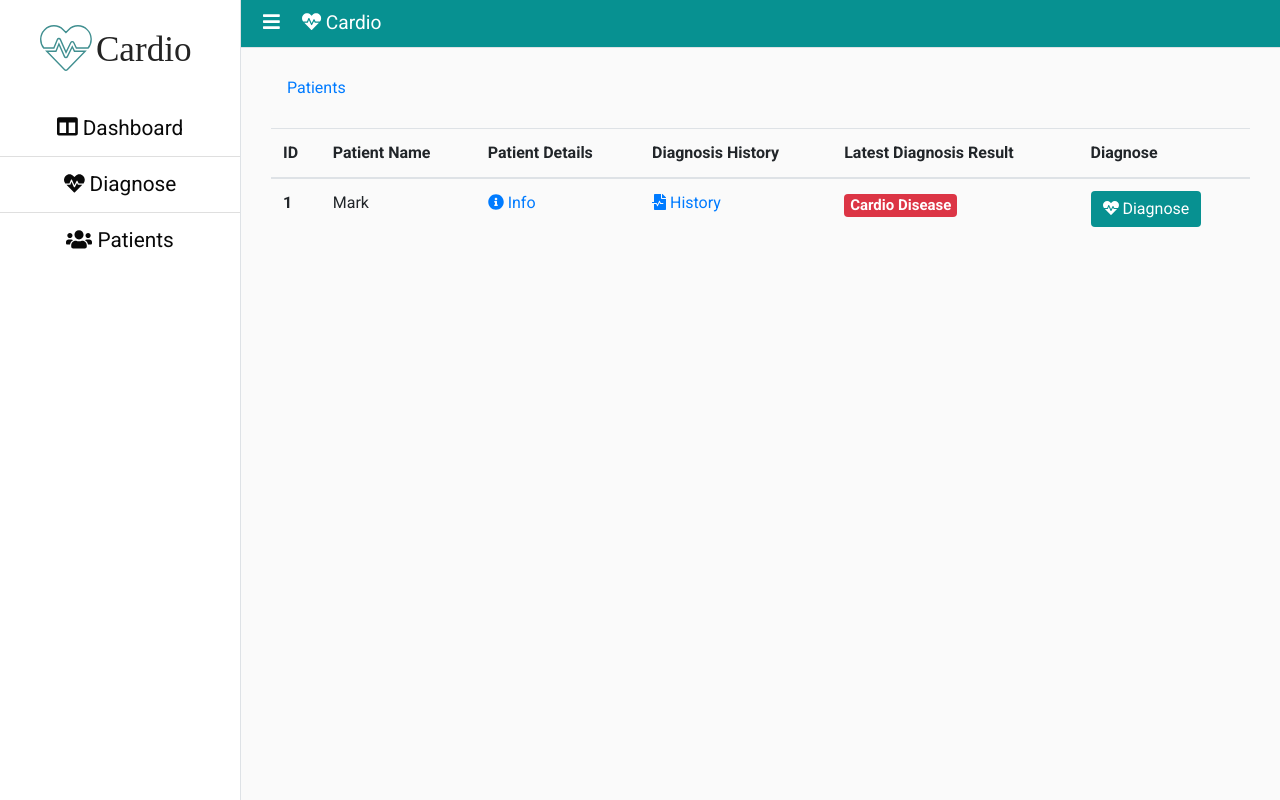
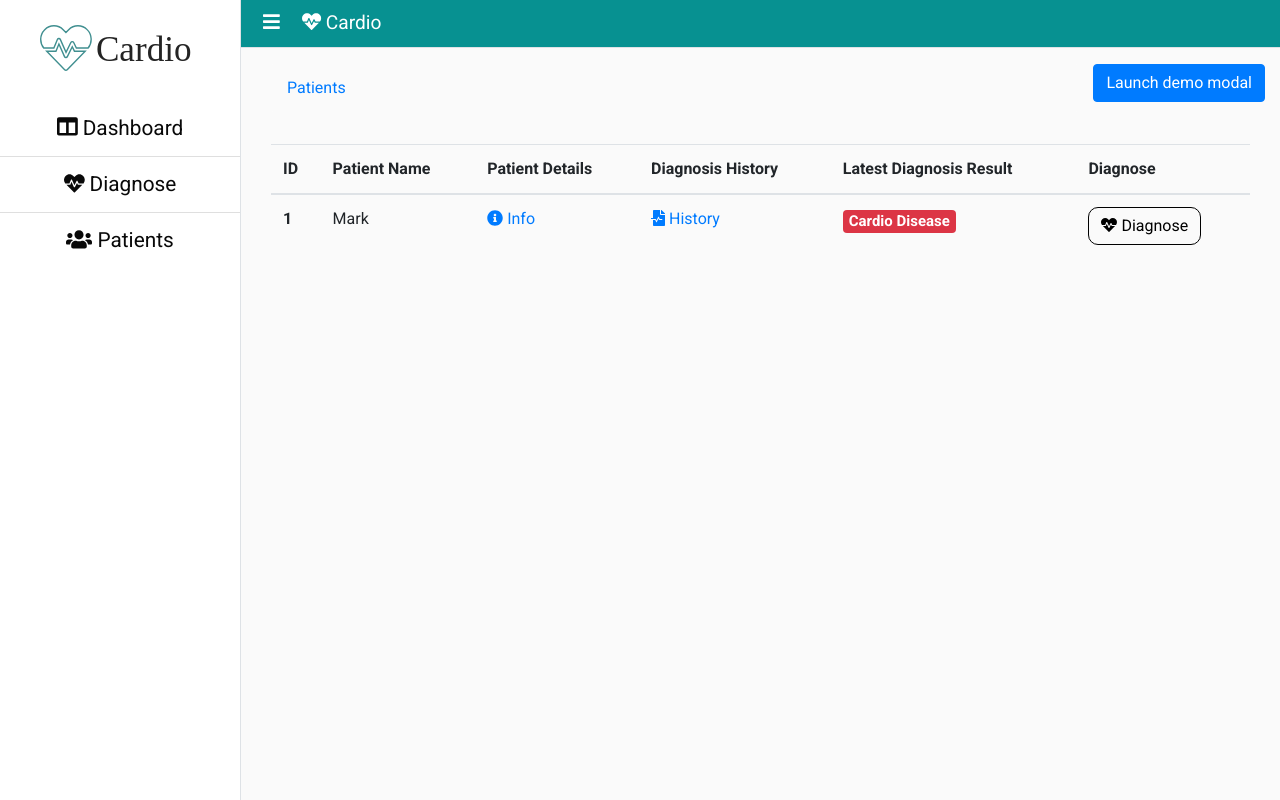
Before and after one commit to rafkol98/CVD-web, a Flask app: page /patients in a window 1280 px wide. Run offline with Flask 2, Linux system fonts and the light colour scheme; parts of the project's set-up code (start-up, migrations or seed data) failed here and were passed over; some libraries are stand-ins or nearby versions.

Commit message:
Modal add new patient, more components

```diff
--- a/app.py
+++ b/app.py
@@ -22,10 +22,8 @@ db = firebase.database()
 
 # user = db.child(firebase.currentUser().uid)
 
-
-
 app = Flask(__name__)
-
+# Load model.
 model = pickle.load(open('cvd-model.pkl','rb'))
 
 @app.route('/')
@@ -40,15 +38,13 @@ def diagnose():
 def patients():
     return render_template('patients.html')
 
-@app.route('/sign')
-def sign():
-    return render_template('sign_in.html')
-
 @app.route('/predict', methods=['POST'])
 def predict():
     if request.method == 'POST':
         # Get all the values from the form.
         ints = [request.form['age'], request.form['gender'], request.form['chest'],request.form['bps'], request.form['chol'],request.form['fbs'],request.form['ecg'], request.form['maxheart'], request.form['exang'], request.form['oldpeak'], request.form['stslope']]
+        # TODO - ERROR CHECKING.
+
         # Get uid of user logged in.
         uid = request.form['uid']
 
--- a/static/css/style.css
+++ b/static/css/style.css
@@ -27,9 +27,11 @@
   margin-right: auto;
 }
 
-.btn {
-  background-color: #079191 !important;
-  border: black !important;
+.btn-function {
+  color: black !important;
+  background-color: none !important;
+  border: 1px solid black !important;
+  border-radius: 10px !important;
 }
 
 a {
--- /dev/null
+++ b/templates/includes/_add_patient_modal.html
@@ -0,0 +1,20 @@
+<div class="modal fade" id="exampleModal" tabindex="-1" role="dialog" aria-labelledby="exampleModalLabel"
+    aria-hidden="true">
+    <div class="modal-dialog" role="document">
+        <div class="modal-content">
+            <div class="modal-header">
+                <h5 class="modal-title" id="exampleModalLabel">Modal title</h5>
+                <button type="button" class="close" data-dismiss="modal" aria-label="Close">
+                    <span aria-hidden="true">&times;</span>
+                </button>
+            </div>
+            <div class="modal-body">
+                ...
+            </div>
+            <div class="modal-footer">
+                <button type="button" class="btn btn-secondary" data-dismiss="modal">Close</button>
+                <button type="button" class="btn btn-primary">Save changes</button>
+            </div>
+        </div>
+    </div>
+</div>
--- a/templates/includes/_diagnose_form.html
+++ b/templates/includes/_diagnose_form.html
@@ -122,7 +122,7 @@
 
     <input type="hidden" id="uid" name="uid">
 
-    <button type="submit" class="btn btn-primary center mb-4">Diagnose</button>
+    <button type="submit" class="btn btn-function center mb-4">Diagnose</button>
 </form>
 <script>
     $(document).ready(function () {
--- /dev/null
+++ b/templates/includes/_patients_table.html
@@ -0,0 +1,25 @@
+<table class="table table-hover mt-3">
+    <thead>
+        <tr>
+            <th scope="col">ID</th>
+            <th scope="col">Patient Name</th>
+            <th scope="col">Patient Details</th>
+            <th scope="col">Diagnosis History</th>
+            <th scope="col">Latest Diagnosis Result</th>
+            <th scope="col">Diagnose</th>
+        </tr>
+    </thead>
+    <tbody>
+        <tr>
+            <th scope="row">1</th>
+            <td>Mark</td>
+            <td><a href="./diagnose.html"><i class="fas fa-info-circle"></i> Info</a></td>
+            <td><a href="./diagnose.html"><i class="fas fa-file-medical-alt"></i> History</a></td>
+            <td>
+                <h5><span class="badge badge-danger">Cardio Disease</span></h5>
+            </td>
+            <td><a href="/diagnose" class="btn btn-function"><i class="fas fa-heartbeat"></i> Diagnose</a></td>
+        </tr>
+
+    </tbody>
+</table>
--- a/templates/patients.html
+++ b/templates/patients.html
@@ -1,36 +1,28 @@
 {% extends 'layout.html' %}
 
 {% block body %}
-<div class="mt-3">
-  <nav aria-label="breadcrumb">
-    <ol class="breadcrumb">
-      <li class="breadcrumb-item"><a href="">Patients</a></li>
-    </ol>
-  </nav>
+<div class="row mt-3">
+  <div class="col">
+    <div>
+      <nav aria-label="breadcrumb">
+        <ol class="breadcrumb">
+          <li class="breadcrumb-item"><a href="">Patients</a></li>
+        </ol>
+      </nav>
+    </div>
+  </div>
+
+  <div>
+    <!-- Button trigger modal -->
+  <button type="button" class="btn btn-primary" data-toggle="modal" data-target="#exampleModal">
+  Launch demo modal
+  </button>
+    {# <button class="btn btn-primary"><i class="fas fa-user"></i> Add new patient</button>     #}
+  </div>
 </div>
 
 
-<table class="table table-hover mt-3">
-    <thead>
-      <tr>
-        <th scope="col">ID</th>
-        <th scope="col">Patient Name</th>
-        <th scope="col">Patient Details</th>
-        <th scope="col">Diagnosis History</th>
-        <th scope="col">Latest Diagnosis Result</th>
-        <th scope="col">Diagnose</th>
-      </tr>
-    </thead>
-    <tbody>
-      <tr>
-        <th scope="row">1</th>
-        <td>Mark</td>
-        <td><a href="./diagnose.html"><i class="fas fa-info-circle"></i> Info</a></td>
-        <td><a href="./diagnose.html"><i class="fas fa-file-medical-alt"></i> History</a></td>
-        <td><h5><span class="badge badge-danger">Cardio Disease</span></h5></td>
-        <td><a href="/diagnose" class="btn btn-primary"><i class="fas fa-heartbeat"></i> Diagnose</a></td>
-      </tr>
+{% include 'includes/_patients_table.html' %}
+{% include 'includes/_add_patient_modal.html' %}
 
-    </tbody>
-  </table>
 {% endblock %}
```
Also changed, not shown: templates/includes/_nav_index.html (renamed from templates/includes/_navbar.html, +3 -7 lines), templates/index.html (+5 -4 lines), templates/sign_in.html (deleted, +0 -29 lines).
